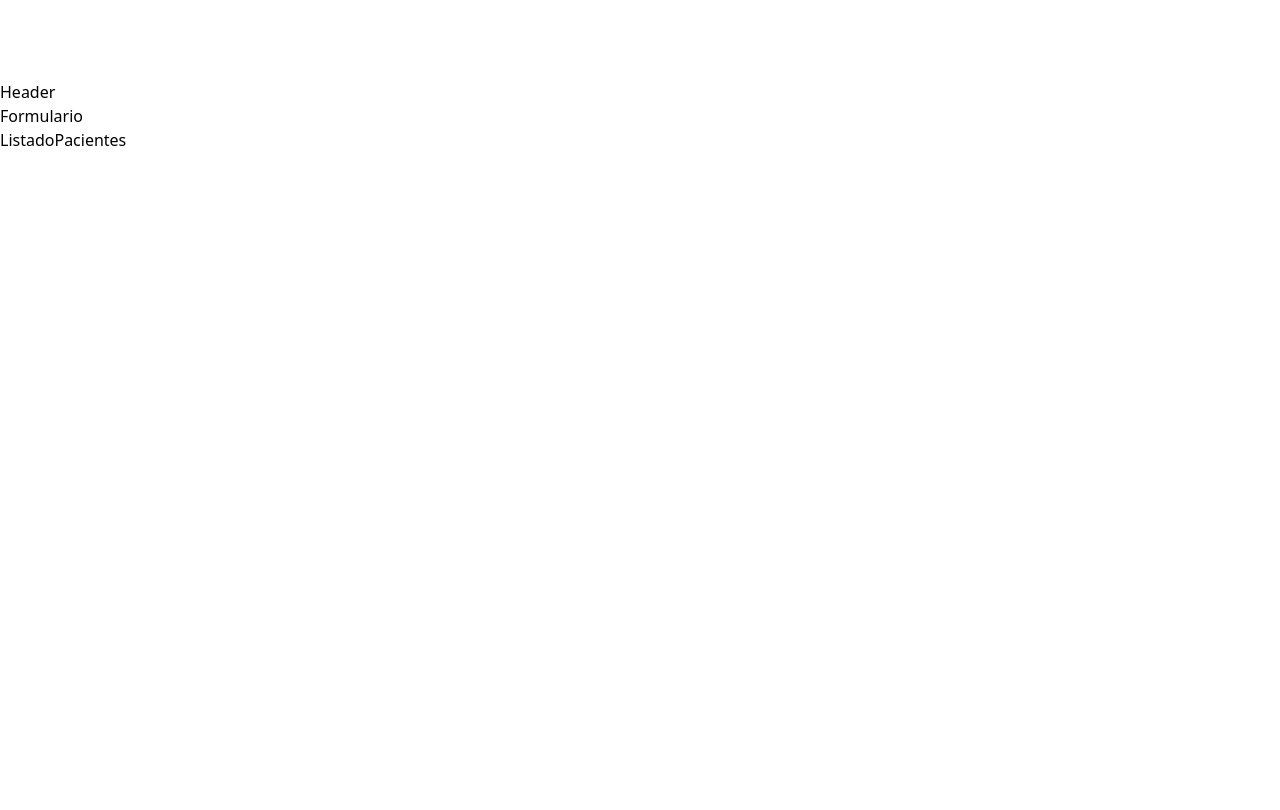
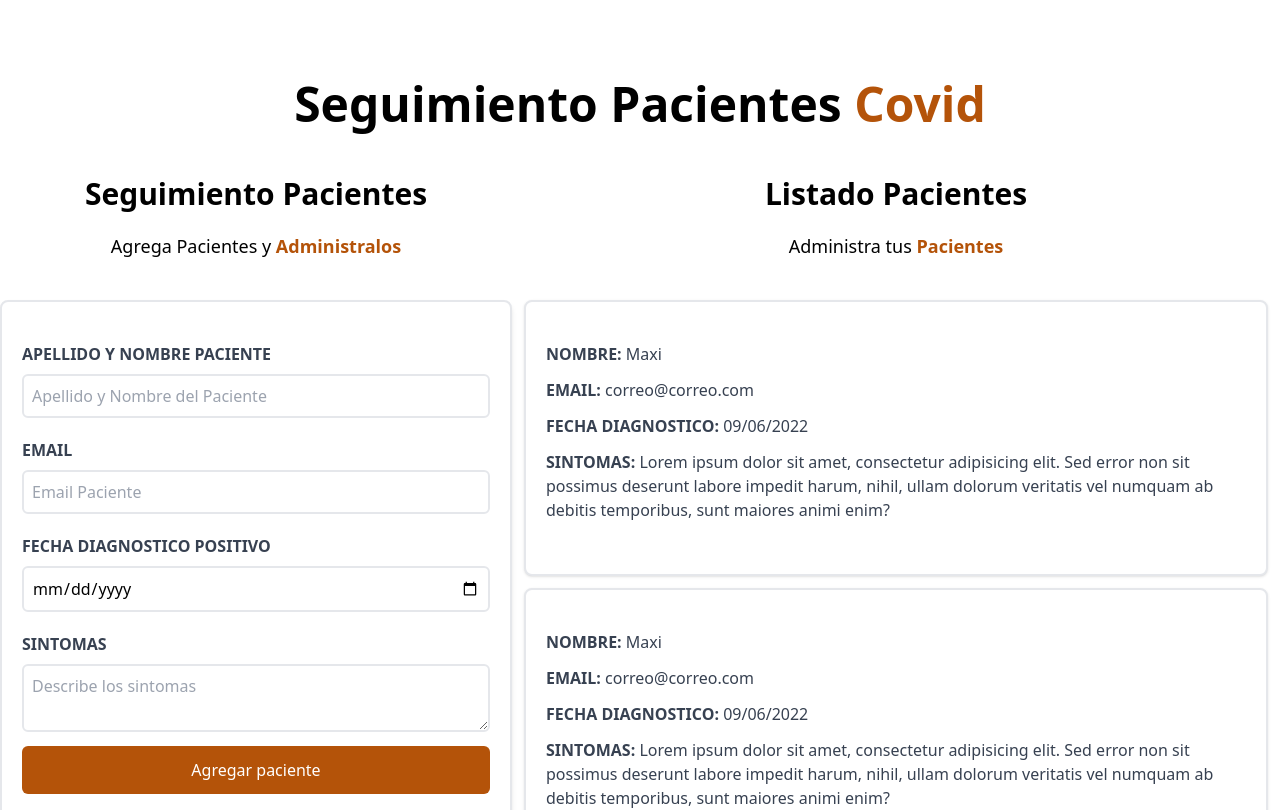
Before and after one commit to maximmusg/covidPatient, a React (Vite) app: page / in a window 1280 px wide. Shown: the top 810 px of the page. Built offline with nearby package versions, Linux system fonts and the light colour scheme.

Commit message:
Agregado primeros detalles visuales

```diff
--- a/index.html
+++ b/index.html
@@ -4,7 +4,7 @@
     <meta charset="UTF-8" />
     <link rel="icon" type="image/svg+xml" href="/src/favicon.svg" />
     <meta name="viewport" content="width=device-width, initial-scale=1.0" />
-    <title>Vite App</title>
+    <title>CovidPatient</title>
   </head>
   <body class="bg-gray-800 h-screen">
     <div id="root"></div>
--- a/src/App.jsx
+++ b/src/App.jsx
@@ -8,8 +8,11 @@
   return (
     <div className="container mx-auto mt-20 ">
       <Header/>
-      <Formulario/>
-      <ListadoPacientes/>
+      <div className="mt-12 md:flex">
+        <Formulario/>
+        <ListadoPacientes/>
+      </div>
+
     </div>
   )
 }
--- a/src/components/Formulario.jsx
+++ b/src/components/Formulario.jsx
@@ -2,7 +2,60 @@
 
 const Formulario = () => {
   return (
-    <div>Formulario</div>
+    <div className='md:w-1/2 lg:w-2/5 '>
+
+      <h2 className='font-black text-center text-3xl'>
+        Seguimiento Pacientes
+      </h2>
+      <p className='text-lg mt-5 text-center mb-10'>
+        Agrega Pacientes y {""}
+        <span className='font-bold text-amber-700'>
+          Administralos
+        </span>
+      </p>
+      <form className='bg-white shadow-md rounded-lg py-10 mb-10 px-5 border-2'>
+
+        <div className='mb-5'>
+          <label htmlFor='paciente' className='block text-gray-700 uppercase font-bold'>Apellido y Nombre Paciente</label>
+          <input
+            id='paciente'
+            type="text"
+            placeholder='Apellido y Nombre del Paciente'
+            className='border-2 w-full mt-2 p-2 placeholder-gray-400 rounded-md'
+          />
+        </div>
+
+        <div className='mb-5'>
+          <label htmlFor='email' className='block text-gray-700 uppercase font-bold'>Email</label>
+          <input
+            id='email'
+            type="email"
+            placeholder='Email Paciente'
+            className='border-2 w-full mt-2 p-2 placeholder-gray-400 rounded-md'
+          />
+        </div>
+
+        <div className='mb-5'>
+          <label htmlFor='positivo' className='block text-gray-700 uppercase font-bold'>Fecha Diagnostico Positivo</label>
+          <input
+            id='positivo'
+            type="date"
+            className='border-2 w-full mt-2 p-2 placeholder-gray-400 rounded-md'
+          />
+        </div>
+
+        <div className='mb-5'>
+          <label htmlFor='Sintomas' className='block text-gray-700 uppercase font-bold'>Sintomas</label>
+          <textarea className='border-2 w-full mt-2 p-2 rounded-md text-gray-500' id='sintomas' placeholder='Describe los sintomas'/>
+         <input className='bg-amber-700 w-full mt-2 p-3 text-white rounded-md hover:bg-indigo-700 transition-all cursor-pointer' type="submit" value='Agregar paciente' />
+        </div>
+
+
+
+
+
+      </form>
+    </div>
   )
 }
 
--- a/src/components/Header.jsx
+++ b/src/components/Header.jsx
@@ -2,7 +2,10 @@
 
 const Header = () => {
   return (
-    <h1>Header</h1>
+    <h1 className='text-5xl font-black text-center md:w-2/3 mx-auto'>
+      Seguimiento Pacientes {""}
+      <span className='text-amber-700'>Covid</span>
+    </h1>
   )
 }
 
--- a/src/components/ListadoPacientes.jsx
+++ b/src/components/ListadoPacientes.jsx
@@ -1,8 +1,21 @@
 import React from 'react'
+import Paciente from './Paciente'
 
 const ListadoPacientes = () => {
   return (
-    <h2>ListadoPacientes</h2>
+    <div className='md:w-1/2 lg:w-3/5 md:h-screen overflow-y-scroll'>
+      <h2 className='font-black text-3xl text-center'>Listado Pacientes</h2>
+      <p className='text-lg mt-5 mb-10 text-center'>
+        Administra tus {''}
+        <span className='font-bold text-amber-700'>Pacientes</span>
+      </p>
+      <Paciente/>
+      <Paciente/>
+      <Paciente/>
+      <Paciente/>
+
+
+    </div>
   )
 }
 
--- /dev/null
+++ b/src/components/Paciente.jsx
@@ -0,0 +1,27 @@
+import React from 'react'
+
+const Paciente = () => {
+  return (
+    <div className='m-3 bg-white shadow px-5 py-10 rounded-lg border-2'>
+        <p className='font-bold mb-3 uppercase text-gray-700'>
+            Nombre: {""}
+            <span className='font-normal normal-case'>Maxi</span>
+        </p>
+        <p className='font-bold mb-3 uppercase text-gray-700'>
+           email: {""}
+            <span className='font-normal normal-case'>correo@correo.com</span>
+        </p>
+        <p className='font-bold mb-3 uppercase text-gray-700'>
+           fecha diagnostico: {""}
+            <span className='font-normal normal-case'>09/06/2022</span>
+        </p>
+        <p className='font-bold mb-3 uppercase text-gray-700'>
+           sintomas: {""}
+            <span className='font-normal normal-case'>Lorem ipsum dolor sit amet, consectetur adipisicing elit. Sed error non sit possimus deserunt labore impedit harum, nihil, ullam dolorum veritatis vel numquam ab debitis temporibus, sunt maiores animi enim?</span>
+        </p>
+
+    </div>
+  )
+}
+
+export default Paciente
```
